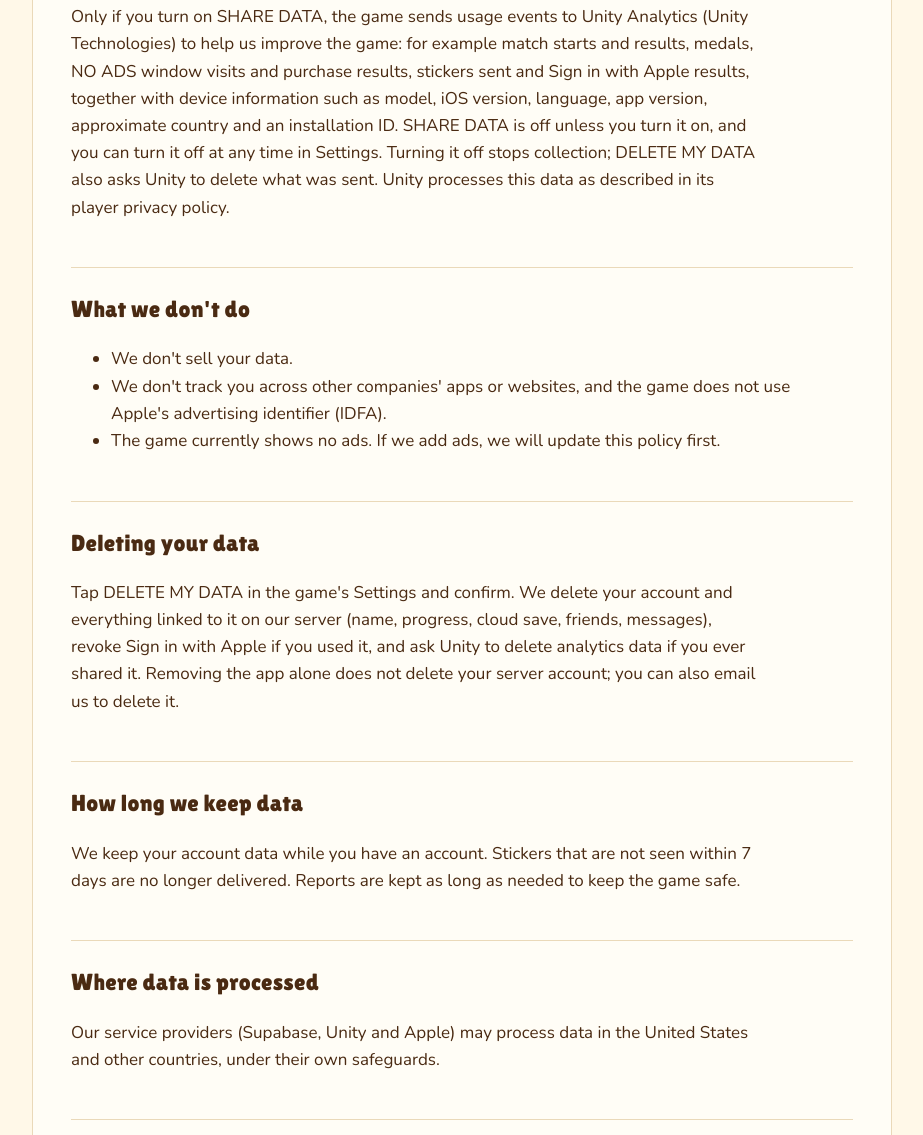
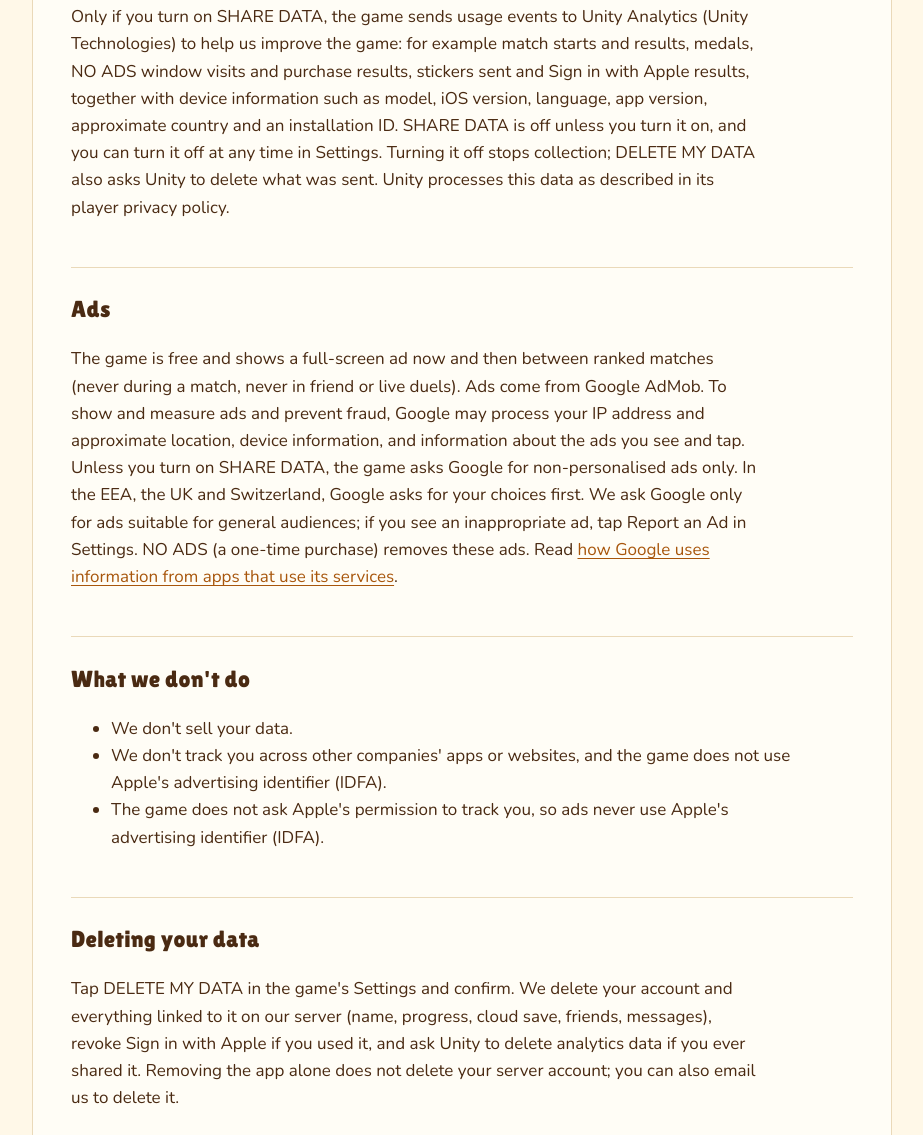
Before and after one commit to batel-cohen-games/noodlepaws-site, a plain HTML site: page privacy/index.html in a window 1280 px wide. Shown: the part 1441-2576 px from the top of the page, without its empty margins (178-1101 px from the left). Drawn offline with nearby package versions, Linux system fonts and the light colour scheme.

Commit message:
Privacy: AdMob ads between ranked matches, non-personalised unless SHARE DATA, no tracking permission
Co-Authored-By: Claude Opus 5.5 <noreply@anthropic.com>

```diff
--- a/privacy/index.html
+++ b/privacy/index.html
@@ -17,7 +17,7 @@
   </header>
   <main class="doc">
     <h1>Privacy Policy</h1>
-    <p>Effective date: November 22, 2026</p>
+    <p>Effective date: November 22, 2026 (ads added)</p>
 
     <h2>Who we are</h2>
     <p>NoodlePaws is an iPhone game provided by Batel Cohen, an independent developer in Israel. We are responsible for the personal data described here. Contact: <a href="mailto:support@noodlepaws.com">support@noodlepaws.com</a>.</p>
@@ -43,11 +43,14 @@
     <h2>Optional analytics</h2>
     <p>Only if you turn on SHARE DATA, the game sends usage events to Unity Analytics (Unity Technologies) to help us improve the game: for example match starts and results, medals, NO ADS window visits and purchase results, stickers sent and Sign in with Apple results, together with device information such as model, iOS version, language, app version, approximate country and an installation ID. SHARE DATA is off unless you turn it on, and you can turn it off at any time in Settings. Turning it off stops collection; DELETE MY DATA also asks Unity to delete what was sent. Unity processes this data as described in its player privacy policy.</p>
 
+    <h2>Ads</h2>
+    <p>The game is free and shows a full-screen ad now and then between ranked matches (never during a match, never in friend or live duels). Ads come from Google AdMob. To show and measure ads and prevent fraud, Google may process your IP address and approximate location, device information, and information about the ads you see and tap. Unless you turn on SHARE DATA, the game asks Google for non-personalised ads only. In the EEA, the UK and Switzerland, Google asks for your choices first. We ask Google only for ads suitable for general audiences; if you see an inappropriate ad, tap Report an Ad in Settings. NO ADS (a one-time purchase) removes these ads. Read <a href="https://policies.google.com/technologies/partner-sites">how Google uses information from apps that use its services</a>.</p>
+
     <h2>What we don't do</h2>
     <ul>
       <li>We don't sell your data.</li>
       <li>We don't track you across other companies' apps or websites, and the game does not use Apple's advertising identifier (IDFA).</li>
-      <li>The game currently shows no ads. If we add ads, we will update this policy first.</li>
+      <li>The game does not ask Apple's permission to track you, so ads never use Apple's advertising identifier (IDFA).</li>
     </ul>
 
     <h2>Deleting your data</h2>
```
